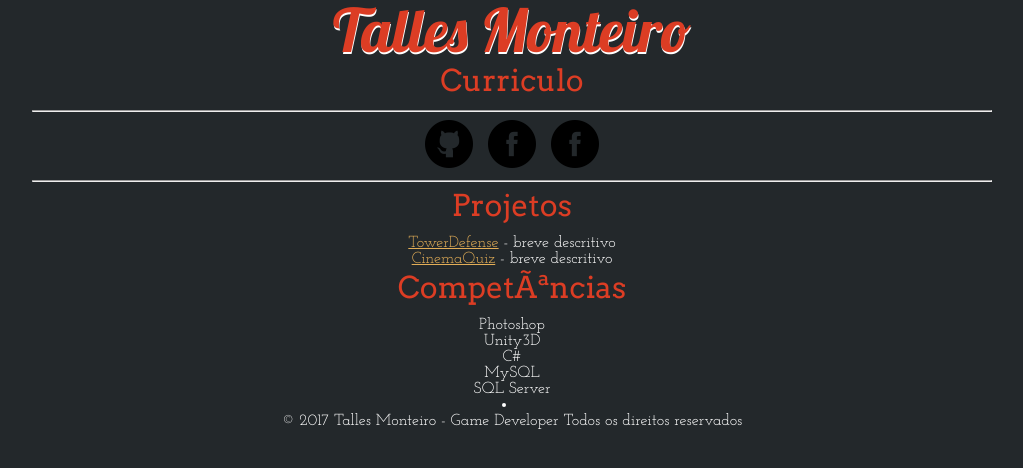
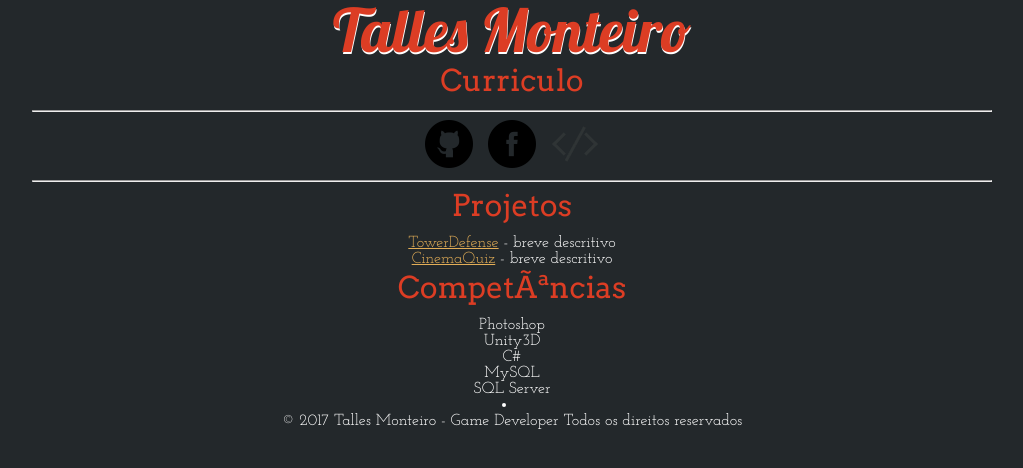
Before and after one commit to Learv/Learv.github.io, a plain HTML site: page index.html in a window 1280 px wide. Shown: the whole page, without its empty margins (128-1151 px from the left). Drawn offline with Linux system fonts and the light colour scheme.

Commit message:
add new things (modifications)

```diff
--- a/index.html
+++ b/index.html
@@ -18,7 +18,7 @@
 		<ul class="redes-sociais">
 			<li><a href="https://github.com/Learv"><span class="github">GitHub</span></a></li>
 			<li><a href="http://facebook.com/danilo.talles"><span class="facebook">Facebook</span></a></li>
-			<li><a href="http://devcard.com.br/card/talles-monteiro/"><span class="facebook">DevCard</span></a></li>
+			<li><a href="http://devcard.com.br/card/talles-monteiro/"><span class="devcard">DevCard</span></a></li>
 		</ul>
 		<hr>
 		<h2>Projetos</h2>
```
